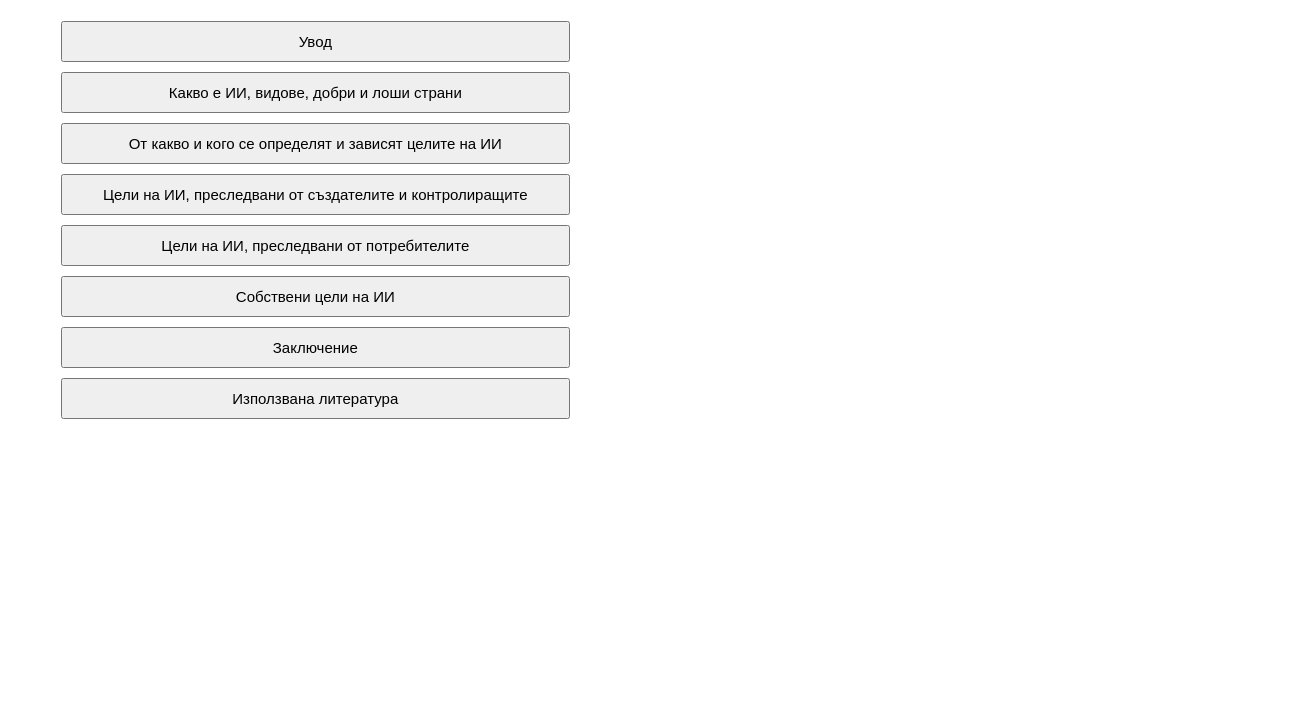
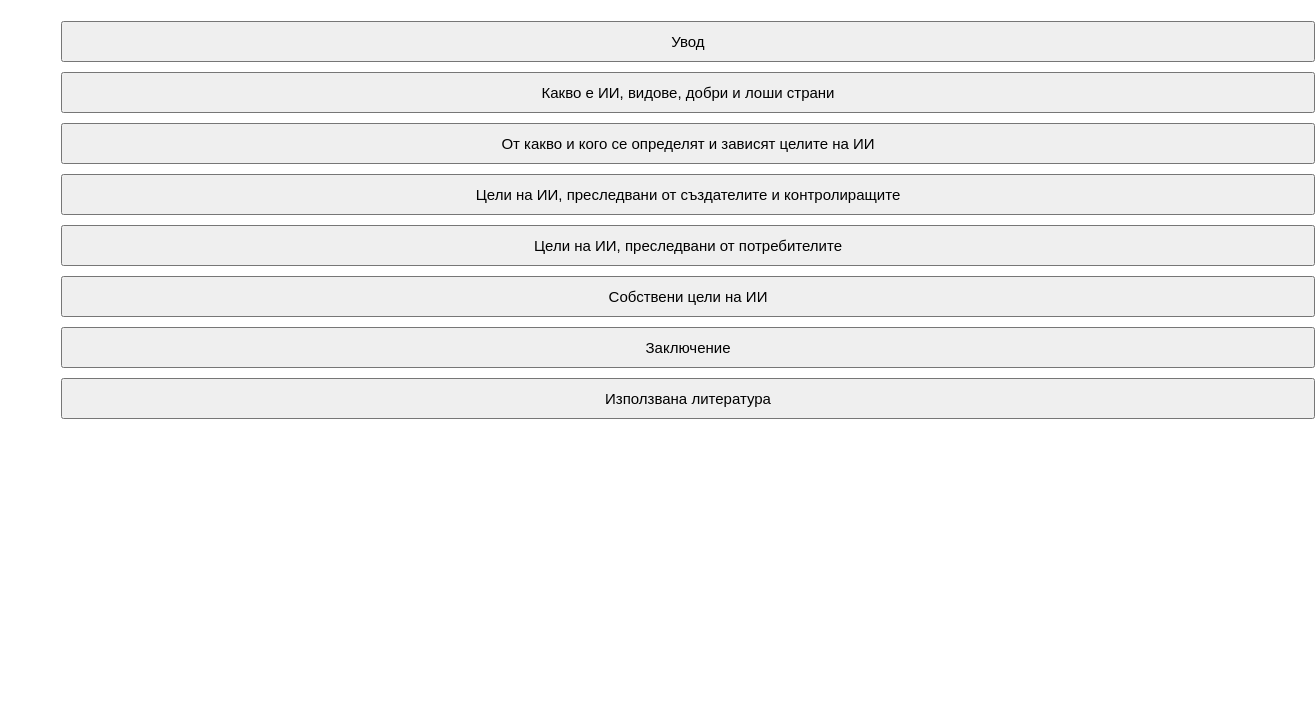
Before and after one commit to stranen/aiaims, a plain HTML site: page index.html in a window 1280 px wide. Shown: the part 84-800 px from the top of the page, 1315 px wide, since content can reach past the window. Drawn offline with Linux system fonts and the light colour scheme.

Commit message:
Update index.html

```diff
--- a/index.html
+++ b/index.html
@@ -7,6 +7,11 @@
 				Цели на ИИ
 			</title>
 <style>
+	table, tr, td
+	{
+		width: 100%;
+		border: 1px;
+	}
 	h1
 	{
 		text-align: center;
```
